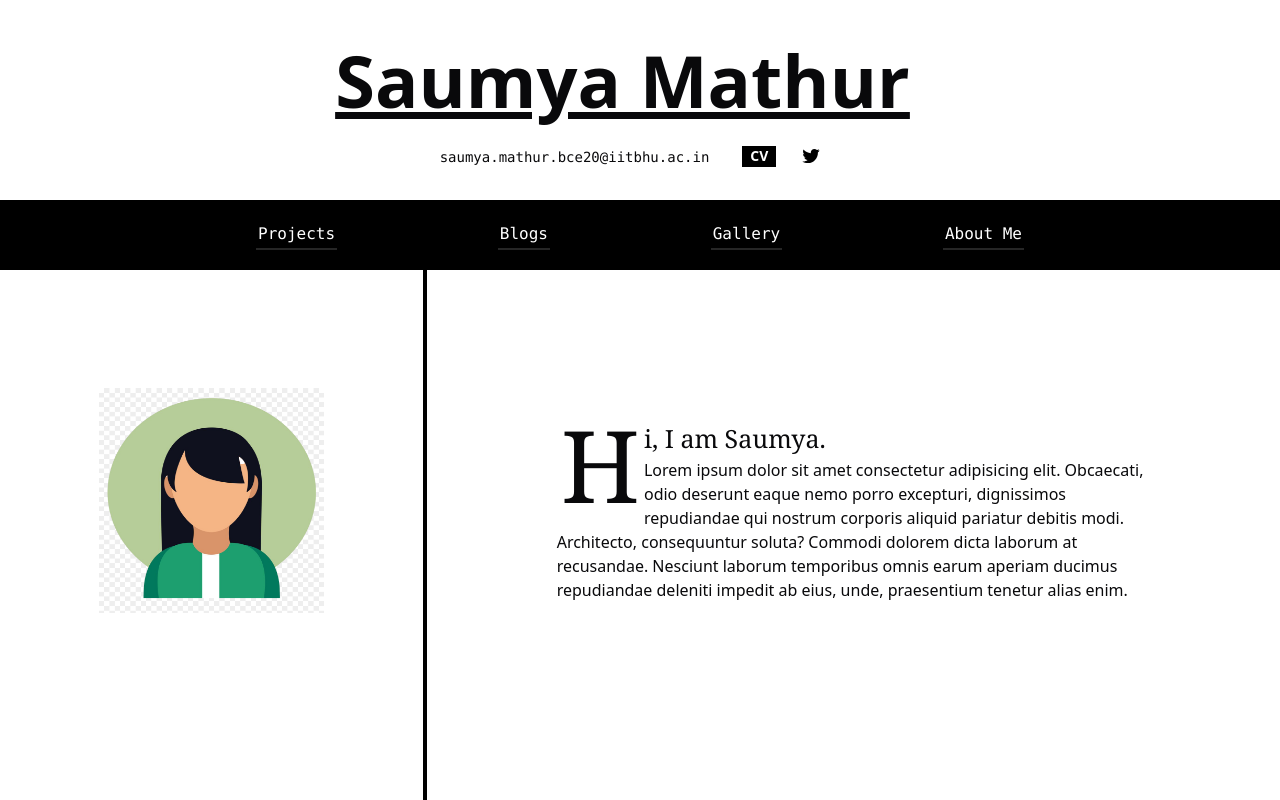
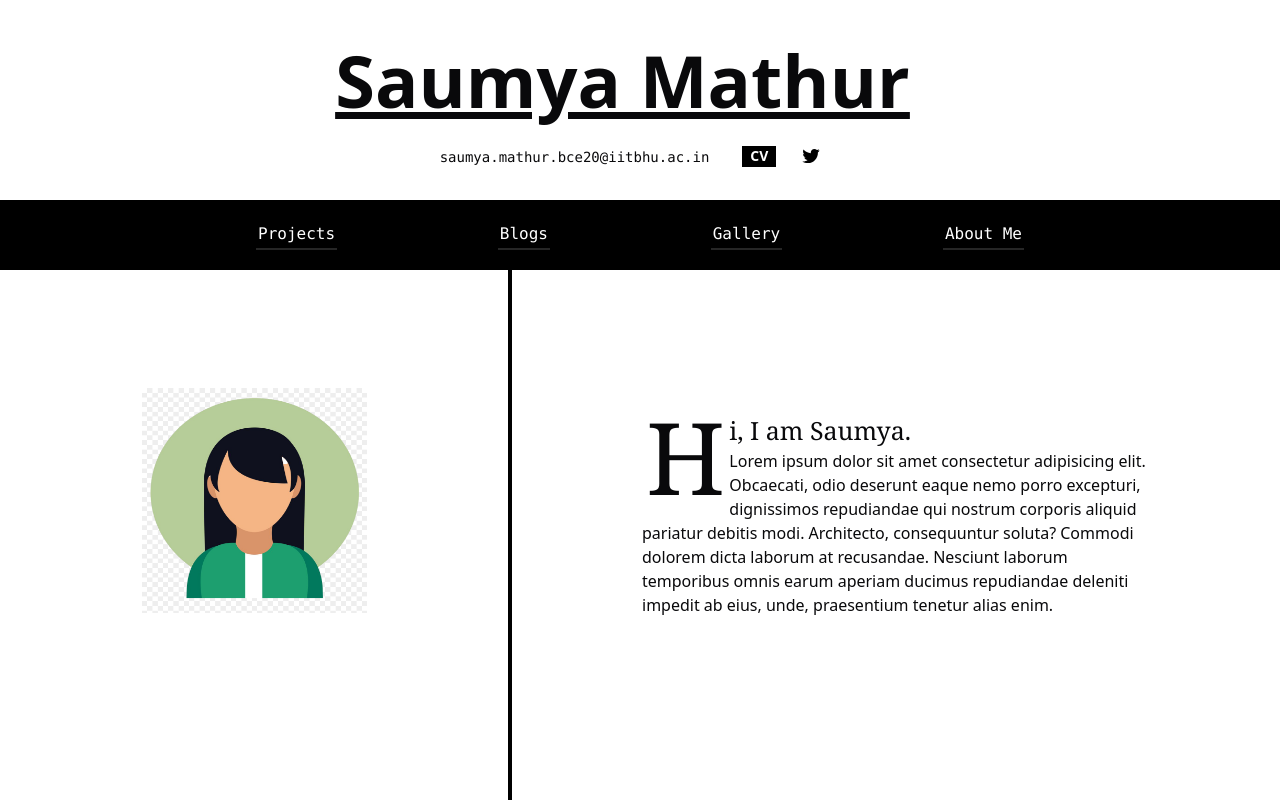
Before and after one commit to sanyam-dev/blogger, a Next.js app: page / in a window 1280 px wide. Built offline with nearby package versions, Linux system fonts and the light colour scheme; what better-react-mathjax would draw is missing.

Commit message:
changed layout

```diff
--- a/pages/layout.js
+++ b/pages/layout.js
@@ -2,7 +2,7 @@ export default function DashBoardLayout({children, titleCard}){
   return(
     <div
       id="home-container"
-      className='sm:grid grid-cols-6 sm:h-[100%]'>
+      className='sm:grid grid-cols-5 sm:h-[100%]'>
 				<div
 					id="home-header"
 					className='sm:flex sm:items-center justify-center
@@ -17,7 +17,7 @@ export default function DashBoardLayout({children, titleCard}){
 				</div>
 				<div
           id="list"
-          className='col-span-4 px-10 pt-[150px] sm:mt-[0px] sm:pt-[75px]
+          className='col-span-3 px-10 pt-[150px] sm:mt-[0px] sm:pt-[75px]
           sm:px-20 overflow-scroll list-none'>
             {children}
 				</div>
```
